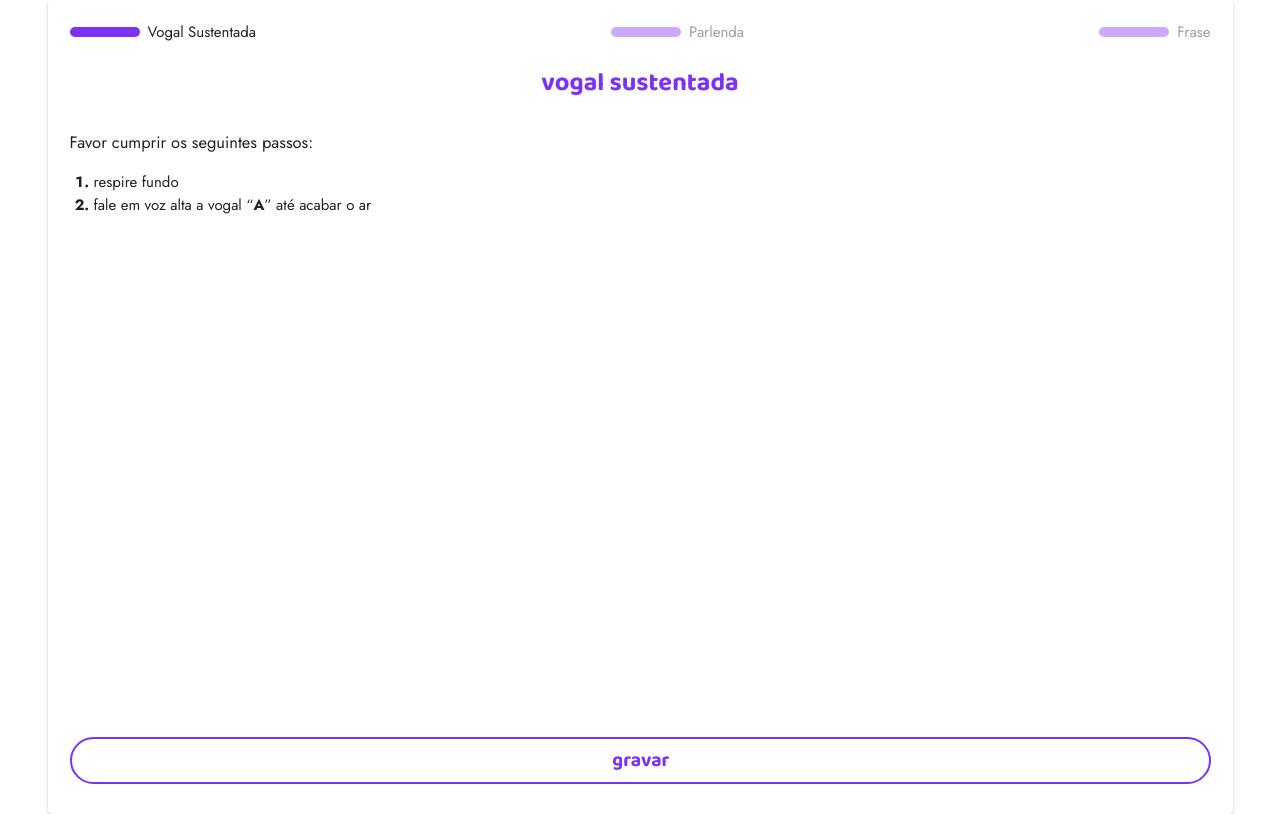
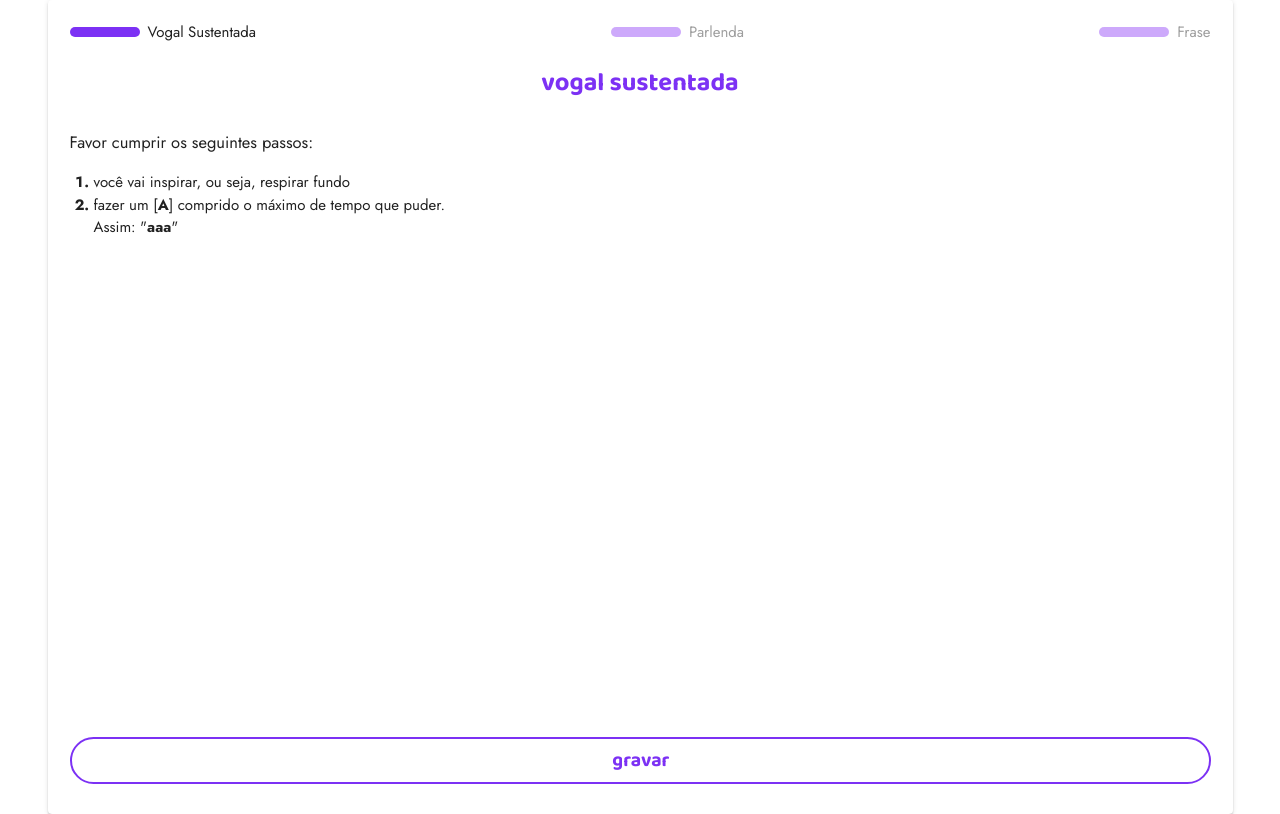
Before and after one commit to spirabr/PWA-App, a Vue app: page /gather/audios in a window 1280 px wide. Built offline with nearby package versions, Linux system fonts and the light colour scheme.

Commit message:
Change texts to new format specified by Small Data
Signed-off-by: Francisco Eugênio Wernke <franwernke@usp.br>

```diff
--- a/src/views/gather/Audios.vue
+++ b/src/views/gather/Audios.vue
@@ -38,10 +38,11 @@
             <p>Favor cumprir os seguintes passos: </p>
             <ol>
               <li>
-                respire fundo
+                você vai inspirar, ou seja, respirar fundo
               </li>
               <li>
-                fale em voz alta a vogal “<strong>A</strong>” até acabar o ar
+                fazer um [<strong>A</strong>] comprido o máximo de tempo que puder. <br>
+                Assim: "<strong>aaa</strong>"
               </li>
             </ol>
           </div>
@@ -57,14 +58,16 @@
         <v-stepper-content step="2">
           <div class="instruction">
             <h1>parlenda</h1>
-            <p>Favor falar um verso que saiba de cor. <br>
+            <p>Agora você poderia dizer alguma coisa de cor? Por exemplo: algo que você
+              aprendeu na infância e sabe até hoje?
+              <br>
               Por exemplo:
             </p>
             <p class="parlenda"> “Batatinha quando nasce <br>
               Esparrama pelo chão …”
             </p>
             <p>
-              Caso não se lembre de nenhum verso, pode ser substituído por uma oração
+              Caso não se lembre de nenhum verso, você gostaria de dizer uma prece ou oração?
             </p>
           </div>
 
@@ -79,7 +82,7 @@
         <v-stepper-content step="3">
           <div class="instruction">
             <h1> frase lida </h1>
-            <p>Favor perguntar se o paciente se importa em ler a frase a seguir. <br>
+            <p>Você poderia ler a frase destacada abaixo?<br>
               Caso contrário, pular esta etapa.</p>
             <h2>
               O amor ao próximo ajuda a enfrentar <br>
```
